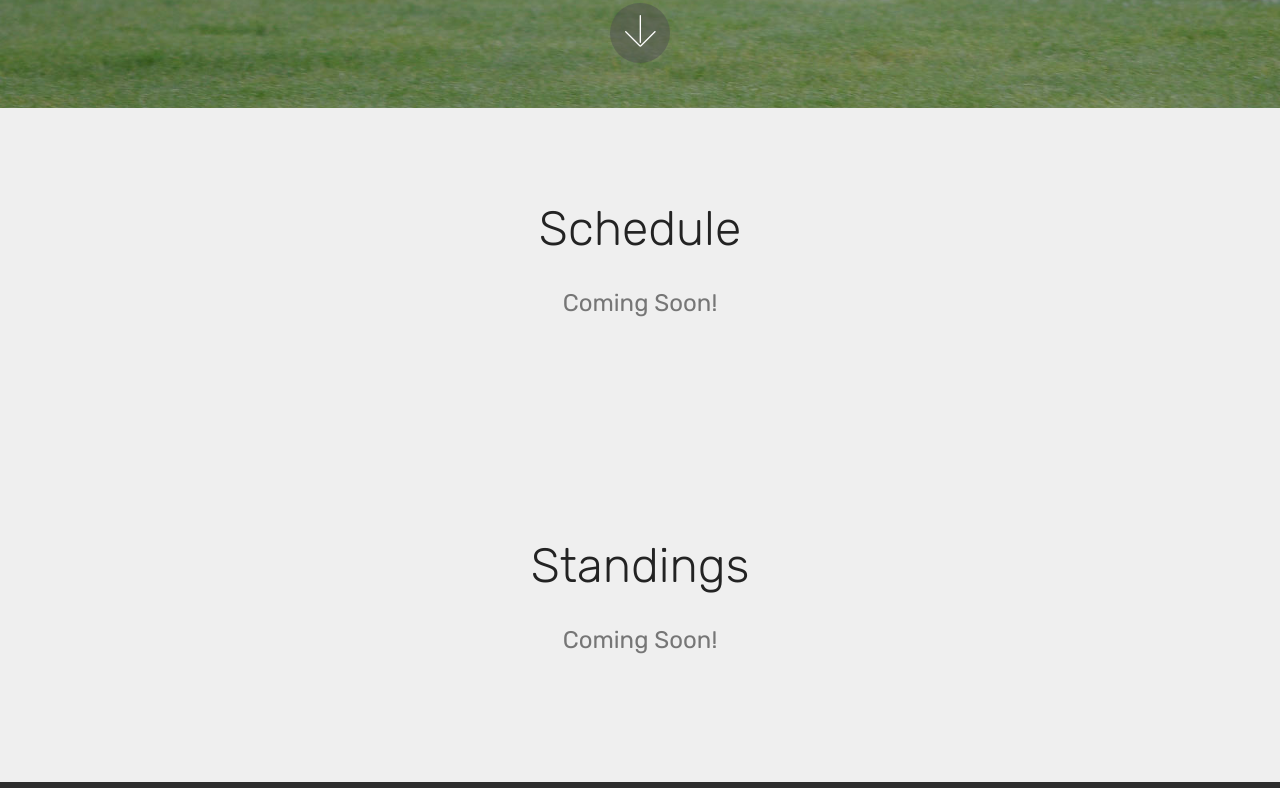
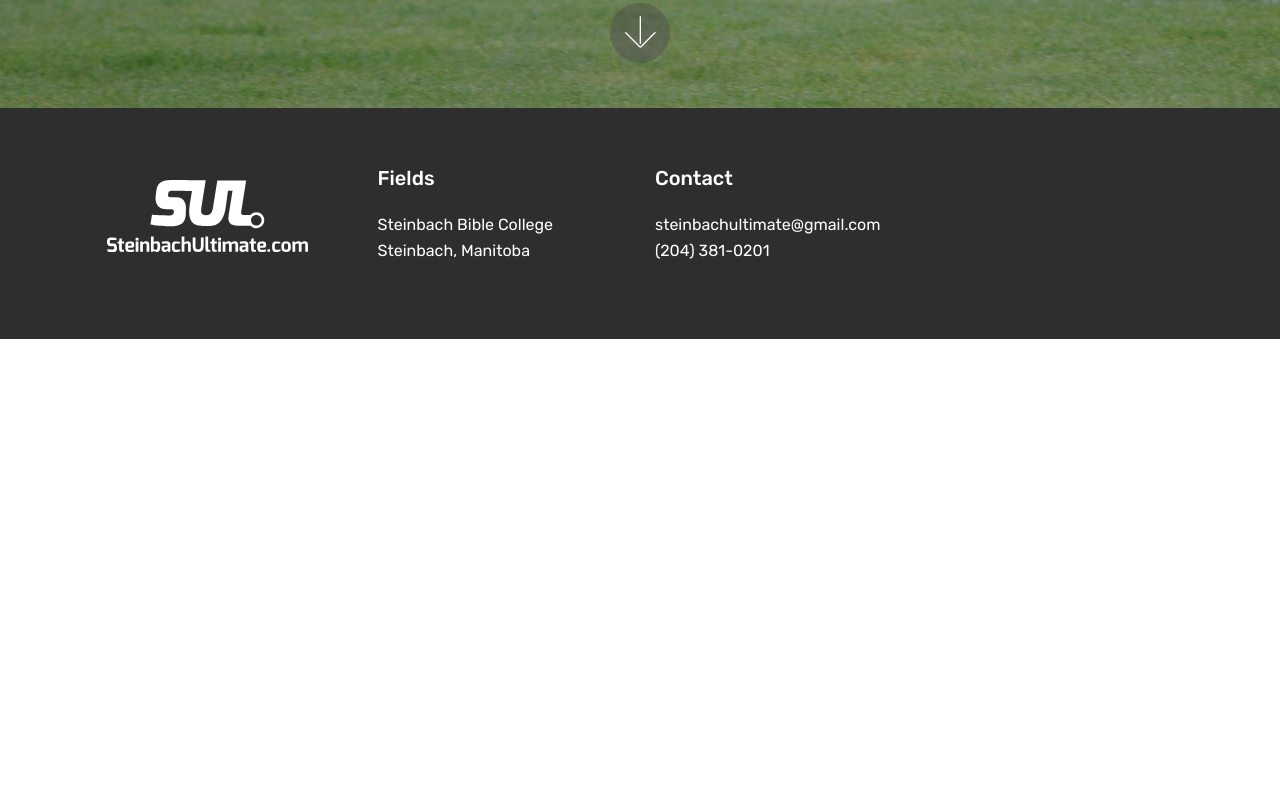
Before and after one commit to jnguyen1990/steinbachultimate, a plain HTML site: page index.html in a window 1280 px wide. Shown: the part 692-1480 px from the top of the page. After the commit the page ends 1031 px from the top, so only its background shows below. Drawn offline with Linux system fonts and the light colour scheme; files whose address does not match are found by name.

Commit message:
coming soon

```diff
--- a/assets/mobirise/css/mbr-additional.css
+++ b/assets/mobirise/css/mbr-additional.css
@@ -1785,22 +1785,6 @@ body {
 .cid-qTkA127IK8 {
   background-image: url("../../../assets/images/6209207800-6625b19699-o-2-1600x1067.jpg");
 }
-.cid-rnLoo4fJWb {
-  padding-top: 90px;
-  padding-bottom: 90px;
-  background-color: #efefef;
-}
-.cid-rnLoo4fJWb P {
-  color: #767676;
-}
-.cid-rnLoEidByq {
-  padding-top: 90px;
-  padding-bottom: 90px;
-  background-color: #efefef;
-}
-.cid-rnLoEidByq P {
-  color: #767676;
-}
 .cid-qTkAaeaxX5 {
   padding-top: 60px;
   padding-bottom: 60px;
--- a/index.html
+++ b/index.html
@@ -53,15 +53,15 @@
                         </a>
                 </li><li class="nav-item"><a class="nav-link link text-white display-4" href="https://mods.mb.ca/" target="_blank">
 
-                        MODS</a></li><li class="nav-item"><a class="nav-link link text-white display-4" href="index.html#header16-5">
+                        MODS</a></li><li class="nav-item"><a class="nav-link link text-white display-4" href="https://mods.mb.ca/about/ultimate/" target="_blank">
 
-                        Schedule</a></li><li class="nav-item"><a class="nav-link link text-white display-4" href="index.html#gallery3-8">Standings</a></li><li class="nav-item"><a class="nav-link link text-white display-4" href="#bottom">Contact</a></li></ul>
+                        Rules</a></li><li class="nav-item"><a class="nav-link link text-white display-4" href="#bottom">Contact</a></li></ul>
 
         </div>
     </nav>
 </section>
 
-<section class="engine"><a href="https://mobirise.info/a">online web builder</a></section><section class="cid-qTkA127IK8 mbr-fullscreen mbr-parallax-background" id="header2-1">
+<section class="engine"><a href="https://mobirise.info/m">free website design templates</a></section><section class="cid-qTkA127IK8 mbr-fullscreen mbr-parallax-background" id="header2-1">
 
 
 
@@ -70,8 +70,7 @@
     <div class="container align-center">
         <div class="row justify-content-md-center">
             <div class="mbr-white col-md-10">
-                <h1 class="mbr-section-title mbr-bold pb-3 mbr-fonts-style display-1">
-                    STEINBACH ULTIMATE FRISBEE</h1>
+                <h1 class="mbr-section-title mbr-bold pb-3 mbr-fonts-style display-1">COMING SOON!</h1>
 
 
 
@@ -83,48 +82,6 @@
             <i class="mbri-down mbr-iconfont"></i>
         </a>
     </div>
-</section>
-
-<section class="header1 cid-rnLoo4fJWb" id="header16-9">
-
-
-
-
-
-    <div class="container">
-        <div class="row justify-content-md-center">
-            <div class="col-md-10 align-center">
-
-                <h3 class="mbr-section-subtitle mbr-light pb-3 mbr-fonts-style display-2">
-                    Schedule</h3>
-                <p class="mbr-text pb-3 mbr-fonts-style display-5">
-                    Coming Soon!</p>
-
-            </div>
-        </div>
-    </div>
-
-</section>
-
-<section class="header1 cid-rnLoEidByq" id="header16-a">
-
-
-
-
-
-    <div class="container">
-        <div class="row justify-content-md-center">
-            <div class="col-md-10 align-center">
-
-                <h3 class="mbr-section-subtitle mbr-light pb-3 mbr-fonts-style display-2">
-                    Standings</h3>
-                <p class="mbr-text pb-3 mbr-fonts-style display-5">
-                    Coming Soon!</p>
-
-            </div>
-        </div>
-    </div>
-
 </section>
 
 <section class="cid-qTkAaeaxX5" id="footer1-2">
```
Also changed, not shown: 1 other file.
